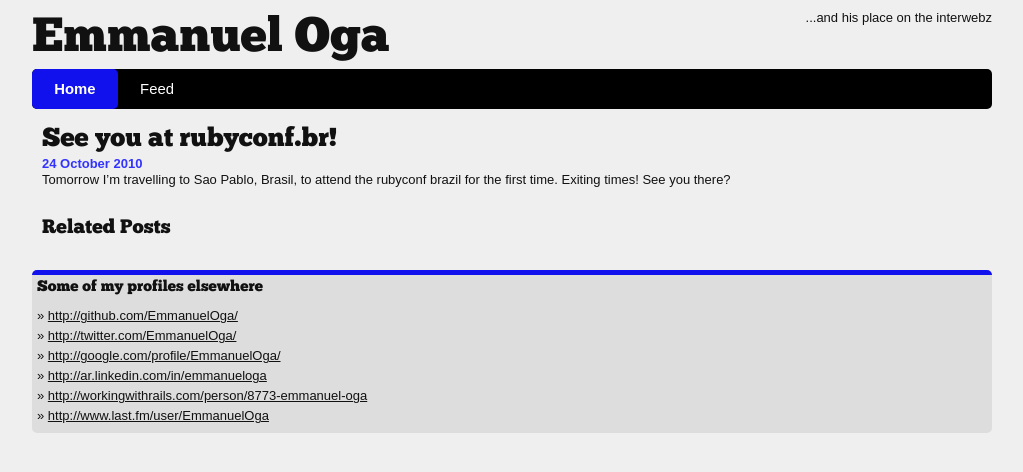
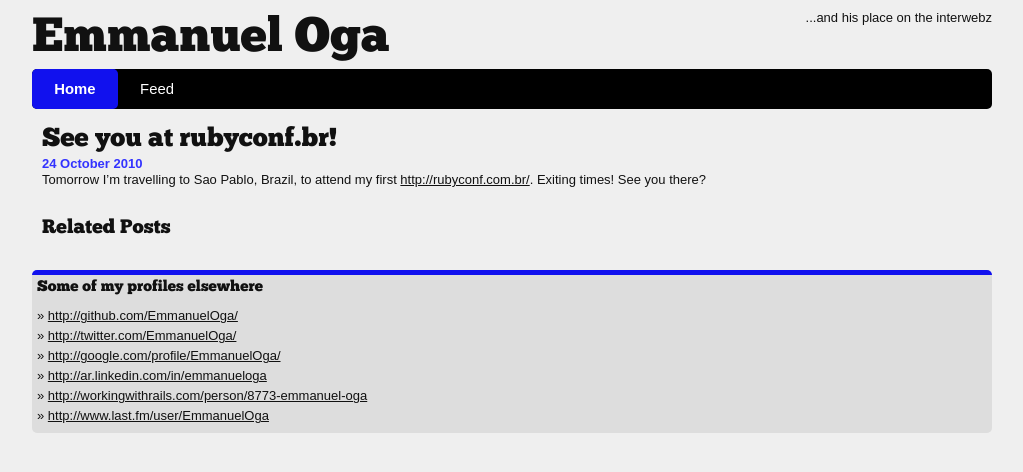
Before and after one commit to EmmanuelOga/emmanueloga.github.com, a Jekyll site: the page built from _posts/2010-10-24-rubyconf-br.md, in a window 1280 px wide. Shown: the top 472 px of the page, without its empty margins (128-1151 px from the left). Built offline with Jekyll 4.4.1, drawn with Linux system fonts in a browser that asks for light colours; nearby versions of some CDN libraries; Markdown is read by kramdown in place of the engine named in the settings.

Commit message:
write the whole thing in english.

```diff
--- a/_posts/2010-10-24-rubyconf-br.md
+++ b/_posts/2010-10-24-rubyconf-br.md
@@ -8,5 +8,5 @@ title: See you at rubyconf.br!
 
 <p class="meta">24 October 2010</p>
 
-Tomorrow I'm travelling to Sao Pablo, Brasil, to attend the rubyconf brazil for
-the first time. Exiting times! See you there?
+Tomorrow I'm travelling to Sao Pablo, Brazil, to attend my first
+[http://rubyconf.com.br/](http://rubyconf.com.br/ "RubyConf Brazil"). Exiting times! See you there?
```
